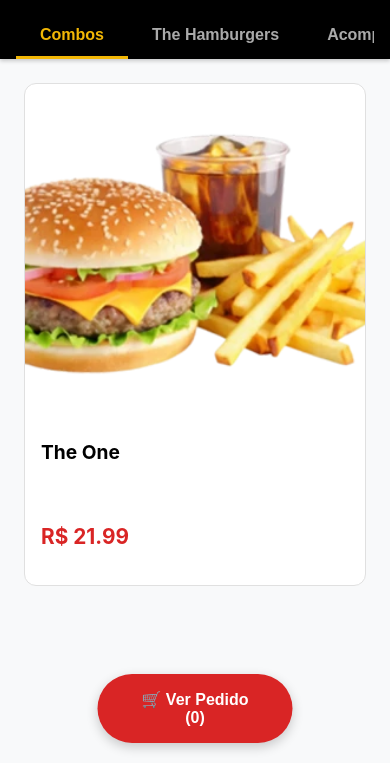
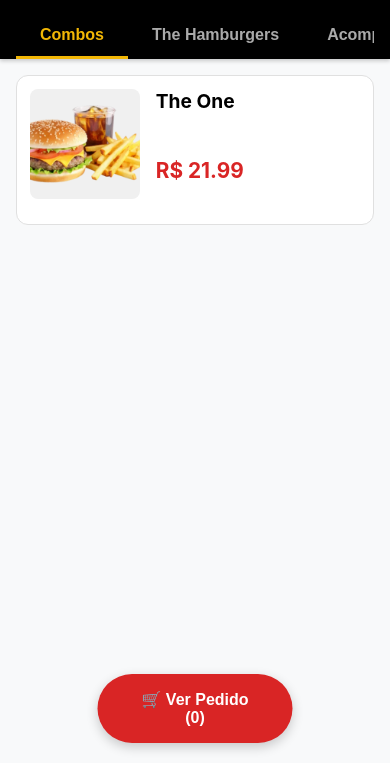
Before and after one commit to TheDandyHoneybadger/thehungryburger, a plain HTML site: page index.html in a window 390 px wide. Shown: the part 81-844 px from the top of the page. Drawn offline with Linux system fonts and the light colour scheme.

Commit message:
Update style.css

```diff
--- a/style.css
+++ b/style.css
@@ -144,14 +144,10 @@ header {
     padding: 1.5rem;
     overflow-y: auto;
     display: grid;
-    /* ATUALIZAÇÃO: Esta é a única regra de grid agora,
-       ela é naturalmente responsiva em todas as telas. */
     grid-template-columns: repeat(auto-fill, minmax(280px, 1fr));
     gap: 1.5rem;
     align-content: flex-start;
     align-items: stretch;
-    /* ATUALIZAÇÃO: Espaço para o botão "Ver Pedido" não cobrir o último item */
-    padding-bottom: 90px;
 }
 
 .loading-container {
@@ -161,7 +157,6 @@ header {
     color: #888;
 }
 
-/* ATUALIZAÇÃO: Este é o estilo de "card" padrão para TODOS os itens */
 .menu-item {
     background-color: white;
     border: 1px solid #e0e0e0;
@@ -181,7 +176,7 @@ header {
 .menu-item img {
     width: 100%;
     height: auto;
-    aspect-ratio: 1 / 1; /* Imagem quadrada (desktop) */
+    aspect-ratio: 1 / 1;
     object-fit: cover;
 }
 
@@ -260,26 +255,15 @@ header {
 }
 
 
-/* ATUALIZAÇÃO: Carrinho agora é SEMPRE flutuante (overlay) */
+/* Carrinho de Compras (Desktop) */
 #cart-container {
-    position: fixed;
-    top: 0;
-    right: -100%; /* Começa fora da tela */
-    width: 85%;
-    max-width: 400px;
-    height: 100%;
-    z-index: 2000;
-    transition: right 0.3s ease-in-out;
+    width: 350px;
+    min-width: 350px;
     background-color: #ffffff;
     border-left: 1px solid #eee;
     display: flex;
     flex-direction: column;
     box-shadow: -4px 0 10px rgba(0,0,0,0.05);
-}
-
-/* Nova classe '.visible' para mostrar o carrinho */
-#cart-container.visible {
-    right: 0;
 }
 
 .cart-header {
@@ -296,6 +280,7 @@ header {
 }
 
 .close-btn {
+    display: none; /* Escondido no Desktop */
     font-size: 2rem;
     line-height: 1;
     border: none;
@@ -406,9 +391,9 @@ header {
     background-color: #e1aa04;
 }
 
-/* ATUALIZAÇÃO: Botão flutuante agora é SEMPRE visível */
+/* Botão flutuante do carrinho (Mobile) */
 .mobile-cart-btn {
-    display: block; /* Sempre visível */
+    display: none;
     position: fixed;
     bottom: 20px;
     left: 50%;
@@ -657,9 +642,9 @@ header {
     cursor: pointer;
 }
 
-/* ATUALIZAÇÃO: O @media query agora está quase vazio,
-   apenas ajustando fontes pequenas. */
-@media (max-width: 900px) {
+/* Responsividade */
+/* ATUALIZAÇÃO: Breakpoint alterado para 1200px */
+@media (max-width: 1200px) {
     .contact-info {
         font-size: 0.7rem;
     }
@@ -671,6 +656,67 @@ header {
         height: 14px;
     }
 
-    /* TODAS AS REGRAS DE LAYOUT FORAM MOVIDAS
-       PARA O ESCOPO GLOBAL PARA UNIFICAR A EXPERIÊNCIA */
+    /* Carrinho vira flutuante */
+    #cart-container {
+        position: fixed;
+        top: 0;
+        right: -100%;
+        width: 85%;
+        max-width: 400px;
+        height: 100%;
+        z-index: 2000;
+        transition: right 0.3s ease-in-out;
+        border-left: none;
+    }
+    #cart-container.mobile-visible { right: 0; }
+    .close-btn { display: block; }
+    .mobile-cart-btn { display: block; }
+
+    /* Menu container vira lista */
+    #menu-container {
+        grid-template-columns: 1fr;
+        padding: 1rem;
+        gap: 1rem;
+        padding-bottom: 90px; /* Espaço para o botão flutuante */
+    }
+
+    /* Itens viram lista (layout de linha) */
+    .menu-item {
+        flex-direction: row;
+        align-items: flex-start;
+        padding: 0.8rem;
+        min-height: 150px; /* Sua altura preferida */
+        box-sizing: border-box;
+    }
+
+    .menu-item img {
+        width: 110px; /* Seu tamanho preferido */
+        height: 110px; /* Seu tamanho preferido */
+        object-fit: cover;
+        flex-shrink: 0;
+        margin-right: 1rem;
+        border-radius: 8px;
+        background-color: #f0f0f0;
+        aspect-ratio: 1 / 1; /* Garante que seja quadrado */
+    }
+
+    .item-details {
+        padding: 0;
+        flex-grow: 1;
+        min-width: 0;
+        justify-content: flex-start;
+    }
+
+    .item-details h3, .item-details .description {
+        word-break: break-word;
+    }
+
+    .item-details h3 {
+        margin-bottom: 0.25rem;
+    }
+
+    .item-details .description {
+        margin-bottom: 0.4rem;
+        font-size: 0.85rem;
+    }
 }
```
